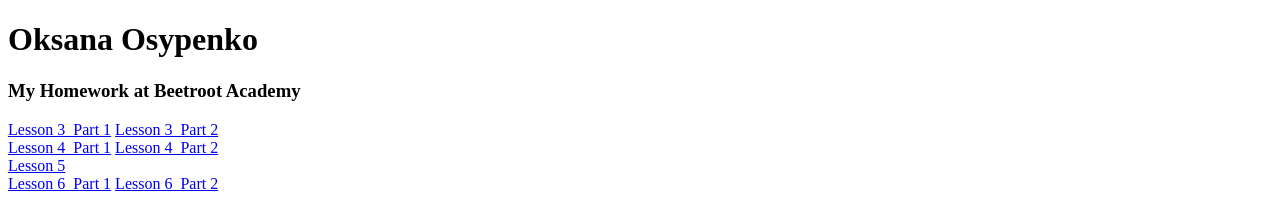
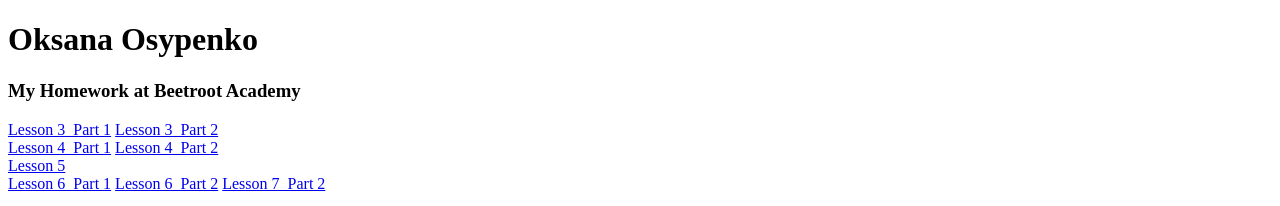
Before and after one commit to oksanaosypenko/CV, a plain HTML site: page index.html in a window 1280 px wide. Shown: the top 206 px of the page. Drawn offline with Linux system fonts and the light colour scheme.

Commit message:
lesson 7 added

```diff
--- a/index.html
+++ b/index.html
@@ -17,6 +17,7 @@
         <a href="https://oksanaosypenko.github.io/lesson5/">Lesson 5</a><br>
         <a href="https://oksanaosypenko.github.io/lesson6/">Lesson 6_Part 1</a>
         <a href="https://oksanaosypenko.github.io/lesson6.1/">Lesson 6_Part 2</a>
+        <a href="https://oksanaosypenko.github.io/lesson7.1/">Lesson 7_Part 2</a>
     </header>
 
     <p><img src="https://i.ibb.co/QHJFZ19/oksana.jpg" width="180" title="Oksana Osypenko" alt="Oksana Osypenko"></p>
```
